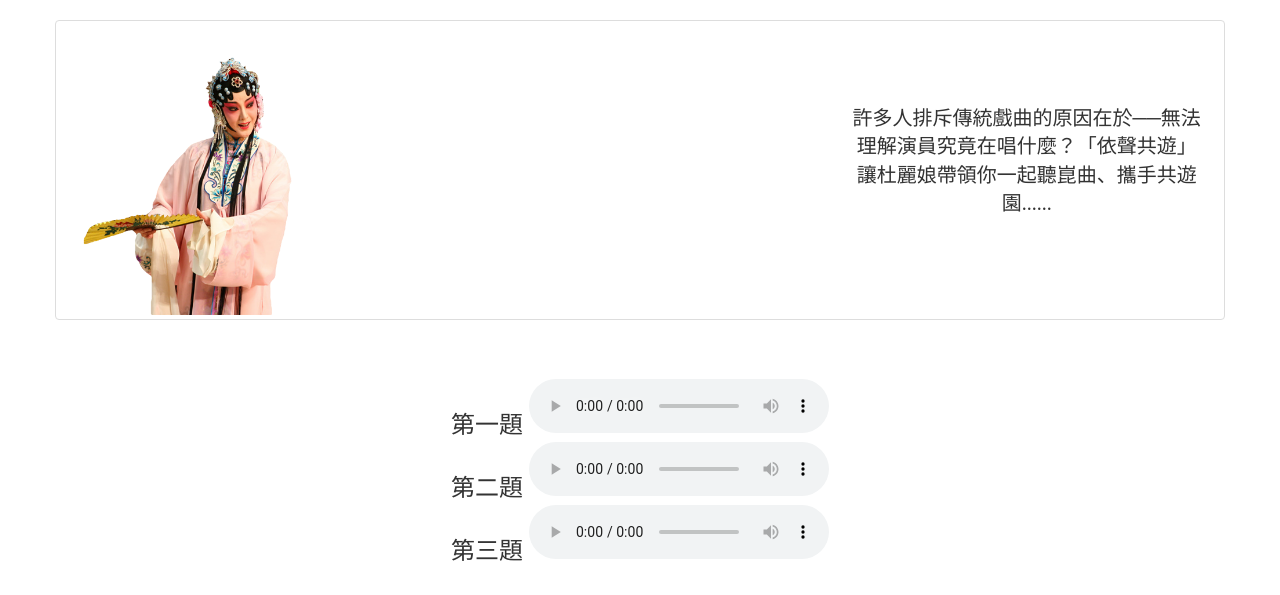
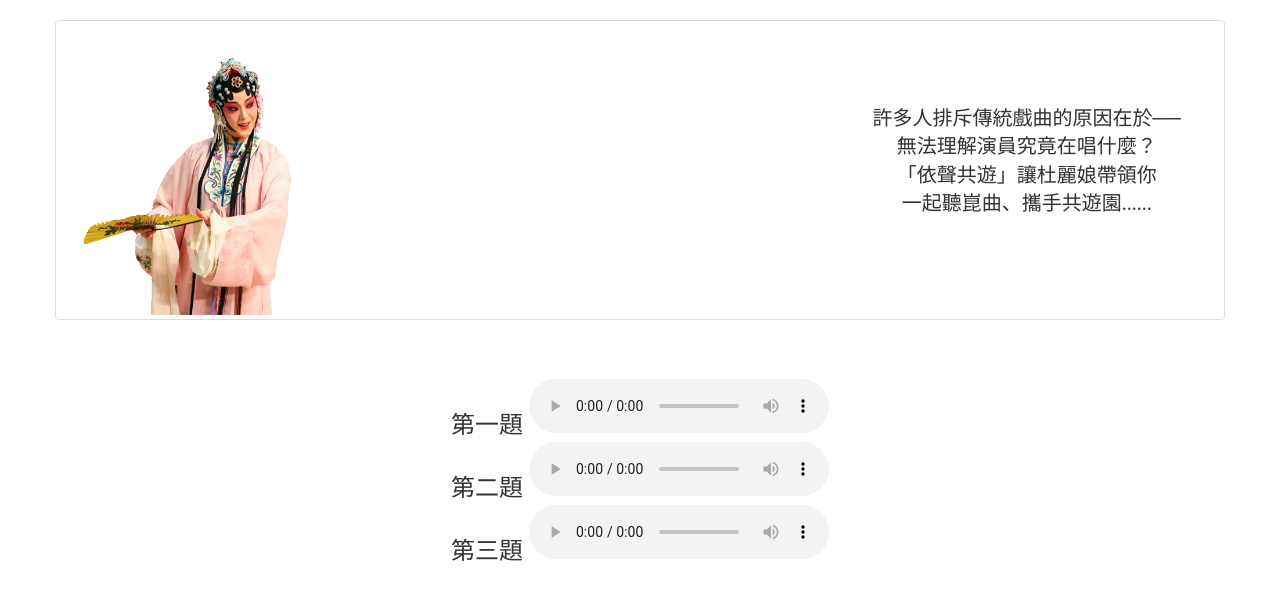
Before and after one commit to pluddie/ThePeonyPavilion, a plain HTML site: page gameindex.html in a window 1280 px wide. Shown: the part 74-669 px from the top of the page. Drawn offline with nearby package versions, Linux system fonts and the light colour scheme; a web font is replaced by a local one.

Commit message:
Update gameindex.html

```diff
--- a/gameindex.html
+++ b/gameindex.html
@@ -73,10 +73,7 @@
                         <span><li><a href="gameindex.html">依聲共遊</a></li></span>
                         <div class="dropdown-content4">
                             <img src="img/1.png" alt="">
-                            <p>許多人排斥傳統戲曲的原因在於──<br>
-                            無法理解演員究竟在唱什麼？<br>
-                            「依聲共遊」讓杜麗娘帶領你<br>
-                            一起聽崑曲、攜手共遊園......<br>
+                            <p>許多人排斥傳統戲曲的原因在於──無法理解演員究竟在唱什麼？「依聲共遊」讓杜麗娘帶領你一起聽崑曲、攜手共遊園......
                             </p>
                         </div>
                     </div>
@@ -116,7 +113,11 @@
                 </div>
 
                 <div class="col-md-4 col-sm-4 col-xs-4">
-                    <p>許多人排斥傳統戲曲的原因在於──無法理解演員究竟在唱什麼？「依聲共遊」讓杜麗娘帶領你一起聽崑曲、攜手共遊園......</p>
+                    <p>許多人排斥傳統戲曲的原因在於──<br>
+                    無法理解演員究竟在唱什麼？<br>
+                    「依聲共遊」讓杜麗娘帶領你<br>
+                    一起聽崑曲、攜手共遊園......<br>
+                    </p>
                 </div>
 
             </div>
```
